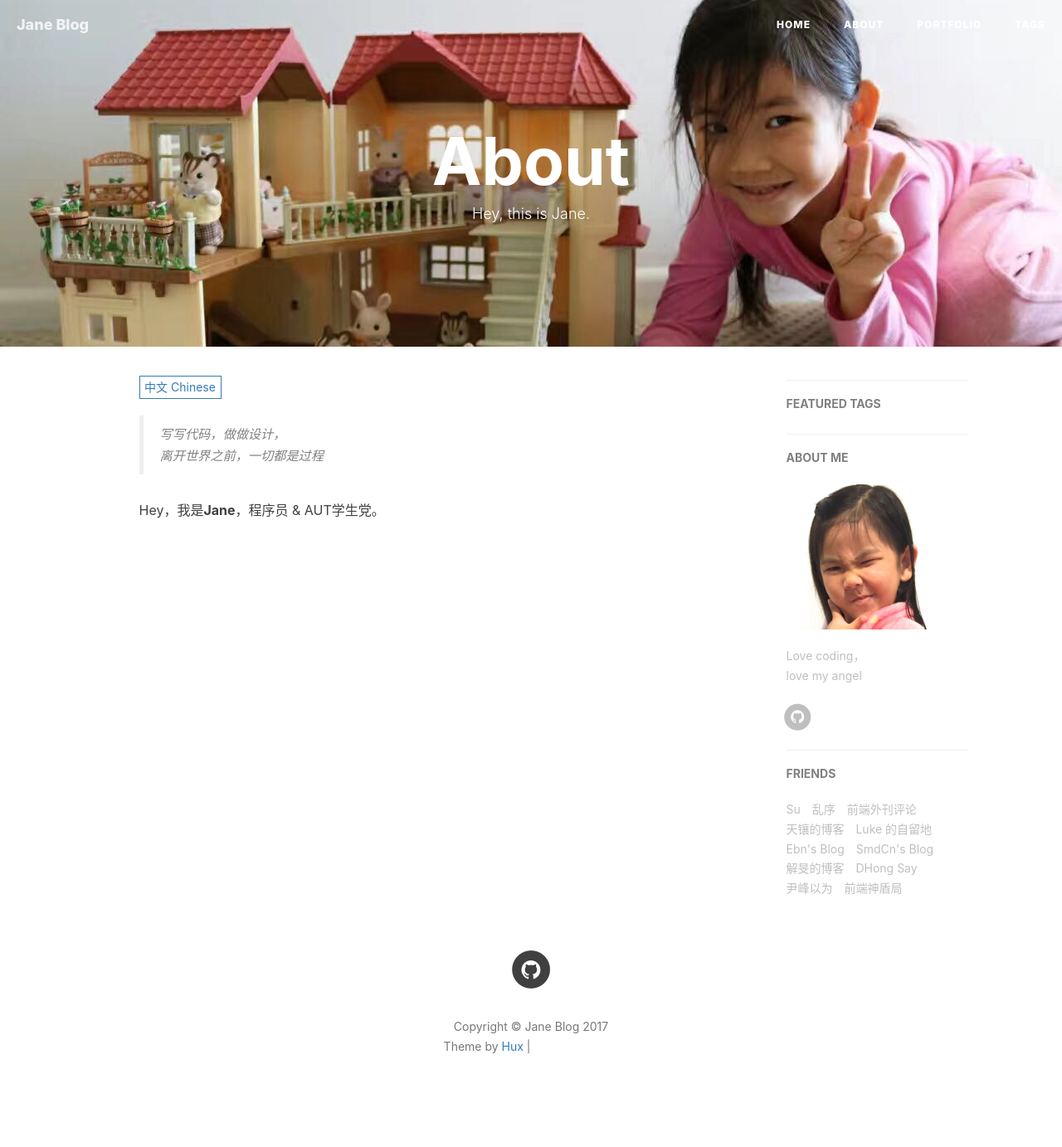
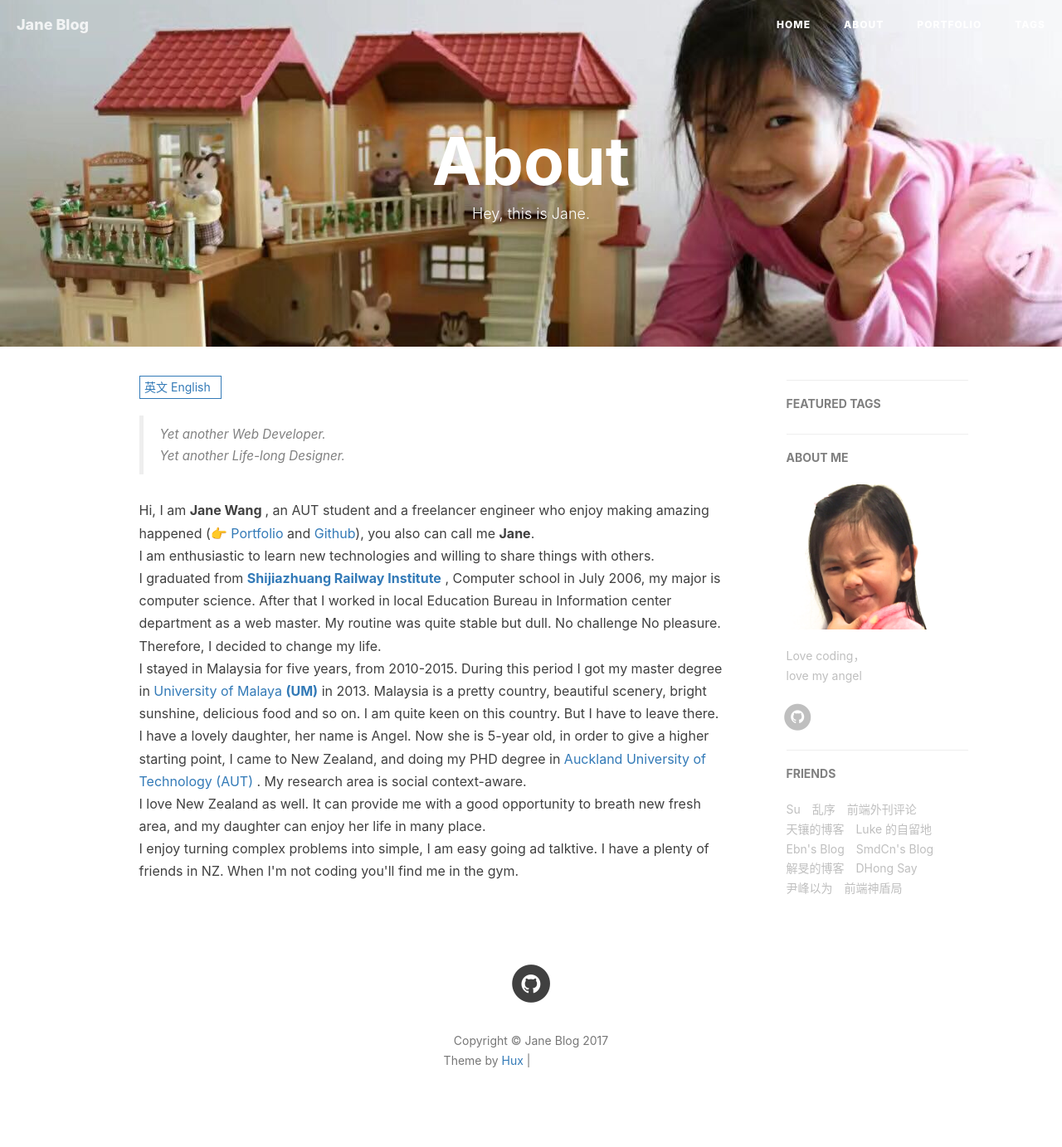
Before and after one commit to Jane27/jane27.github.io, a Jekyll site: the page built from about.html, in a window 1280 px wide. Shown: the whole page at 83% size. Built offline with Jekyll 4.4.1, drawn with Linux system fonts in a browser that asks for light colours; nearby versions of some CDN libraries; comment, search, counter and statistics services are not loaded; part of the change alters nothing that is shown; grey boxes are pictures that could not be loaded.

```diff
--- a/about.html
+++ b/about.html
@@ -7,7 +7,7 @@ header-img: "img/about-bg.jpg"
 
 <!-- Language Selector -->
 <select class="sel-lang" onchange= "onLanChange(this.options[this.options.selectedIndex].value)">
-    <option value="1"> 中文 Chinese </option>
+    <option value="0"> 中文 Chinese </option>
     <option value="1" selected> 英文 English </option>
 </select>
 
@@ -80,17 +80,17 @@ header-img: "img/about-bg.jpg"
     // handle render
     function _render(){
         var _hash = window.location.hash;
-        // en
-        if(_hash == "#en"){
+
+        if(_hash == "#zh"){
+            $select.selectedIndex = 0;
+            $zh.style.display = "block";
+            $en.style.display = "none";
+        // zh by default
+        }else{
+            // not trigger onChange, otherwise cause a loop call.
             $select.selectedIndex = 1;
             $en.style.display = "block";
             $zh.style.display = "none";
-        // zh by default
-        }else{
-            // not trigger onChange, otherwise cause a loop call.
-            $select.selectedIndex = 0;
-            $zh.style.display = "block";
-            $en.style.display = "none";
         }
     }
 
```
